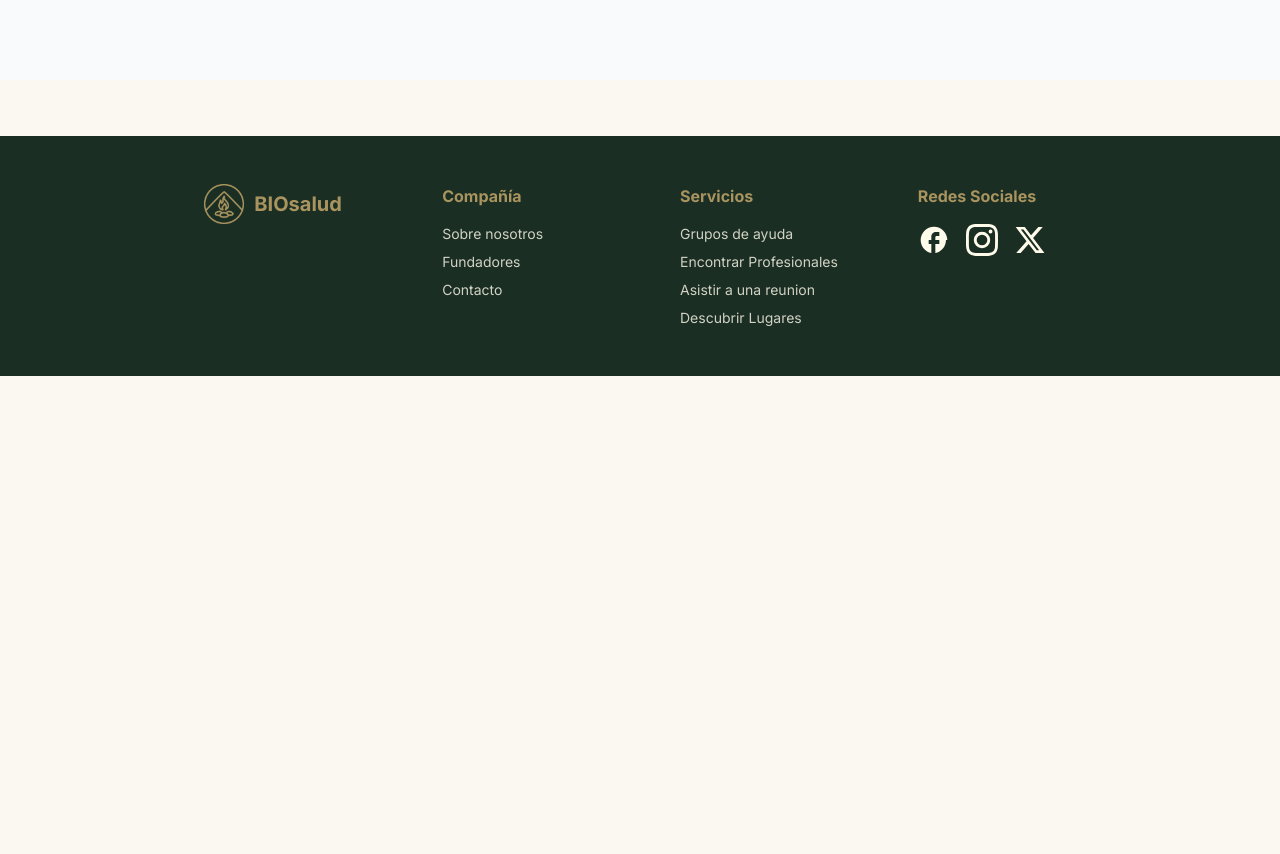
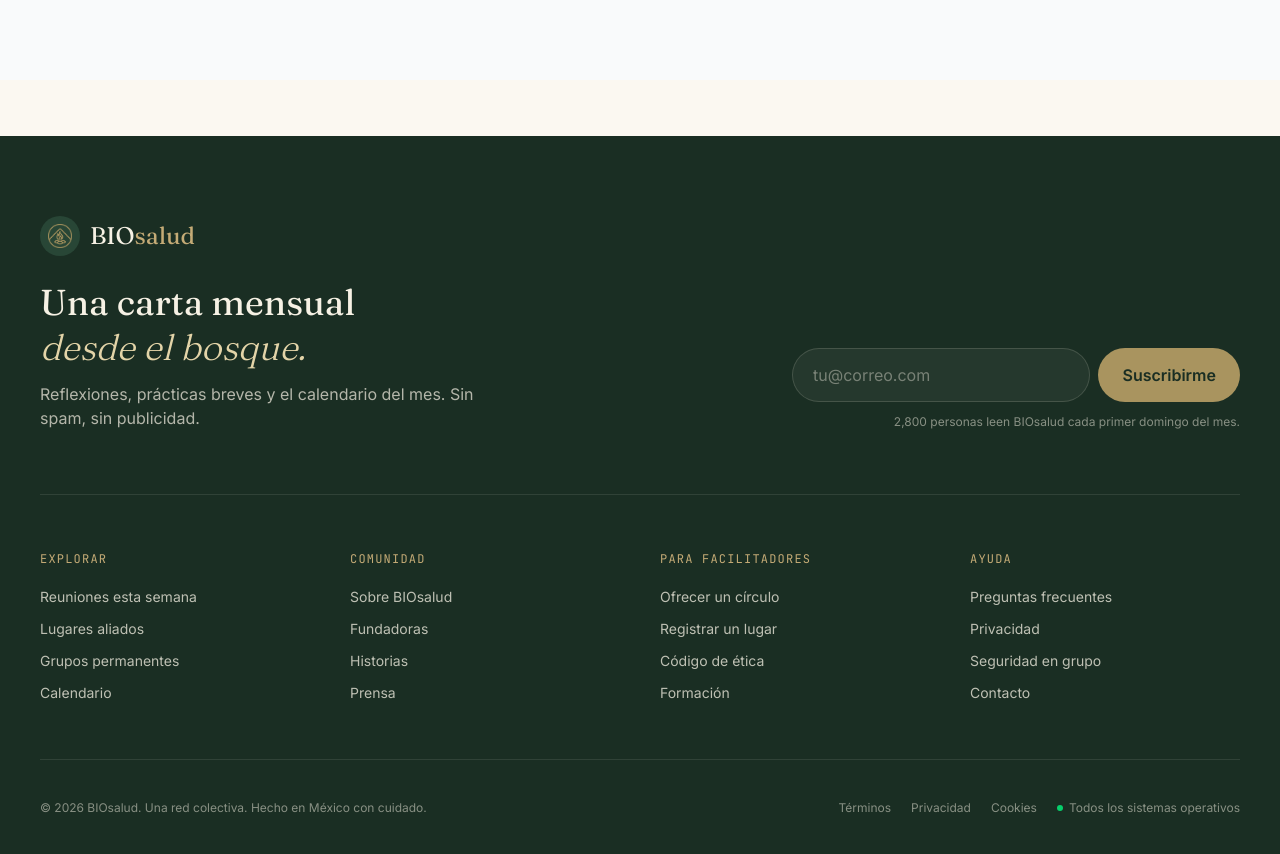
Before and after one commit to AndresLFDev/PW2026-WebProyect, a React (Vite) app: page /login in a window 1280 px wide. Shown: the part 720-1574 px from the top of the page. Before the commit the page ends 1096 px from the top, so only its background shows below. Built offline with nearby package versions, Linux system fonts and the light colour scheme; no server answers.

Commit message:
footerUpdate

```diff
--- a/src/components/layout/Footer.jsx
+++ b/src/components/layout/Footer.jsx
@@ -1,56 +1,88 @@
+import logoImg from '../../assets/LogoMonoColor.png'
+
+const cols = [
+  {
+    title: 'Explorar',
+    links: ['Reuniones esta semana', 'Lugares aliados', 'Grupos permanentes', 'Calendario'],
+  },
+  {
+    title: 'Comunidad',
+    links: ['Sobre BIOsalud', 'Fundadoras', 'Historias', 'Prensa'],
+  },
+  {
+    title: 'Para facilitadores',
+    links: ['Ofrecer un círculo', 'Registrar un lugar', 'Código de ética', 'Formación'],
+  },
+  {
+    title: 'Ayuda',
+    links: ['Preguntas frecuentes', 'Privacidad', 'Seguridad en grupo', 'Contacto'],
+  },
+]
+
 function Footer() {
   return (
-        <footer className="bg-[#1a2e23] flex items-center justify-center text-amber-50 py-12 px-10 mt-14">
-            <div className="max-w-7xl mx-auto grid grid-cols-1 md:grid-cols-4 gap-20">
-                <div className="flex flex-col gap-4">
-                    <div className="flex items-center gap-2.5 text-[#A9945F] font-bold text-xl">
-                        <img src="./src/assets/LogoMonoColor.png" alt="Logo" width="40" height="40">
-                        </img>
-                        <span>BIOsalud</span>
+    <footer className="bg-forest-900 text-cream-100 pt-20 pb-10 mt-14">
+      <div className="max-w-[1280px] mx-auto px-6 md:px-10">
+
+        {/* Newsletter */}
+        <div className="grid grid-cols-1 md:grid-cols-12 gap-10 pb-16 border-b border-cream-100/10">
+          <div className="md:col-span-6">
+            <div className="flex items-center gap-2.5 mb-6">
+              <div className="w-10 h-10 rounded-full bg-forest-700 flex items-center justify-center overflow-hidden">
+                <img src={logoImg} className="w-6 h-6 object-contain" alt="logo" />
+              </div>
+              <span className="font-display text-2xl">BIO<span className="text-gold-500">salud</span></span>
+            </div>
+            <h3 className="font-display text-3xl md:text-4xl leading-tight mb-3 max-w-md">
+              Una carta mensual<br />
+              <span className="italic font-light text-gold-300">desde el bosque.</span>
+            </h3>
+            <p className="text-cream-100/70 max-w-md">Reflexiones, prácticas breves y el calendario del mes. Sin spam, sin publicidad.</p>
+          </div>
+
+          <div className="md:col-span-6 md:self-end">
+            <form className="flex flex-col sm:flex-row gap-2 max-w-md md:ml-auto">
+              <input
+                type="email"
+                placeholder="tu@correo.com"
+                className="flex-1 bg-cream-100/5 border border-cream-100/15 rounded-full px-5 py-3.5 text-cream-100 placeholder-cream-100/40 outline-none focus:border-gold-500 transition-colors"
+              />
+              <button className="px-6 py-3.5 rounded-full font-semibold bg-gold-600 text-forest-900 hover:bg-gold-500 transition-colors whitespace-nowrap">
+                Suscribirme
+              </button>
+            </form>
+            <p className="text-xs text-cream-100/50 mt-3 md:text-right">2,800 personas leen BIOsalud cada primer domingo del mes.</p>
           </div>
         </div>
-                <div>
-                    <h3 className="text-[#A9945F] font-bold mb-4">Compañía</h3>
-                    <ul className="flex flex-col gap-2 text-sm opacity-80">
-                        <li><a href="#" className="hover:text-[#A9945F] transition-colors">Sobre nosotros</a></li>
-                        <li><a href="#" className="hover:text-[#A9945F] transition-colors">Fundadores</a></li>
-                        <li><a href="#" className="hover:text-[#A9945F] transition-colors">Contacto</a></li>
+
+        {/* Columnas */}
+        <div className="grid grid-cols-2 md:grid-cols-4 gap-10 py-14">
+          {cols.map(c => (
+            <div key={c.title}>
+              <h4 className="text-xs uppercase tracking-widest font-mono text-gold-500 mb-5">{c.title}</h4>
+              <ul className="flex flex-col gap-3 text-sm">
+                {c.links.map(l => (
+                  <li key={l}><a href="#" className="text-cream-100/75 hover:text-cream-100 transition-colors">{l}</a></li>
+                ))}
               </ul>
             </div>
-                <div>
-                    <h3 className="text-[#A9945F] font-bold mb-4">Servicios</h3>
-                    <ul className="flex flex-col gap-2 text-sm opacity-80">
-                        <li><a href="#" className="hover:text-[#A9945F] transition-colors">Grupos de ayuda</a></li>
-                        <li><a href="#" className="hover:text-[#A9945F] transition-colors">Encontrar Profesionales</a>
-                        </li>
-                        <li><a href="#" className="hover:text-[#A9945F] transition-colors">Asistir a una reunion</a>
-                        </li>
-                        <li><a href="#" className="hover:text-[#A9945F] transition-colors">Descubrir Lugares</a></li>
-                    </ul>
+          ))}
         </div>
-                <div>
-                    <h3 className="text-[#A9945F] font-bold mb-4">Redes Sociales</h3>
-                    <div className="flex gap-4">
-                        <a href="#" className="hover:scale-110 transition-transform">
-                            <svg className="w-8 h-8 fill-current" viewBox="0 0 24 24">
-                                <path
-                                    d="M22 12c0-5.52-4.48-10-10-10S2 6.48 2 12c0 4.84 3.44 8.87 8 9.8V15H8v-3h2V9.5C10 7.57 11.57 6 13.5 6H16v3h-2c-.55 0-1 .45-1 1v2h3v3h-3v6.8c4.56-.93 8-4.96 8-9.8z" />
-                            </svg>
-                        </a>
-                        <a href="#" className="hover:scale-110 transition-transform">
-                            <svg className="w-8 h-8 fill-current" viewBox="0 0 24 24">
-                                <path
-                                    d="M12 2.163c3.204 0 3.584.012 4.85.07 1.366.062 2.633.332 3.608 1.308.975.975 1.245 2.242 1.308 3.608.058 1.266.07 1.646.07 4.85s-.012 3.584-.07 4.85c-.063 1.366-.333 2.633-1.308 3.608-.975.975-2.242 1.245-3.608 1.308-1.266.058-1.646.07-4.85.07s-3.584-.012-4.85-.07c-1.366-.063-2.633-.333-3.608-1.308-.975-.975-1.245-2.242-1.308-3.608-.058-1.266-.07-1.646-.07-4.85s.012-3.584.07-4.85c.062-1.366.332-2.633 1.308-3.608.975-.975 2.242-1.245 3.608-1.308 1.266-.058 1.646-.07 4.85-.07zM12 0C8.741 0 8.333.014 7.053.072 2.695.272.273 2.69.073 7.052.014 8.333 0 8.741 0 12c0 3.259.014 3.668.072 4.948.2 4.358 2.618 6.78 6.98 6.98 1.281.058 1.689.072 4.948.072 3.259 0 3.668-.014 4.948-.072 4.354-.2 6.782-2.618 6.979-6.98.059-1.28.073-1.689.073-4.948 0-3.259-.014-3.668-.072-4.948-.197-4.354-2.617-6.78-6.979-6.98C15.668.014 15.259 0 12 0zm0 5.838a6.162 6.162 0 100 12.324 6.162 6.162 0 000-12.324zM12 16a4 4 0 110-8 4 4 0 010 8zm6.406-11.845a1.44 1.44 0 100 2.881 1.44 1.44 0 000-2.881z" />
-                            </svg>
-                        </a>
-                        <a href="#" className="hover:scale-110 transition-transform">
-                            <svg className="w-8 h-8 fill-current" viewBox="0 0 24 24">
-                                <path
-                                    d="M18.244 2.25h3.308l-7.227 8.26 8.502 11.24H16.17l-5.214-6.817L4.99 21.75H1.68l7.73-8.835L1.254 2.25H8.08l4.713 6.231zm-1.161 17.52h1.833L7.084 4.126H5.117z" />
-                            </svg>
-                        </a>
+
+        {/* Bottom */}
+        <div className="pt-10 border-t border-cream-100/10 flex flex-col md:flex-row items-start md:items-center justify-between gap-6 text-xs text-cream-100/50">
+          <div>© 2026 BIOsalud. Una red colectiva. Hecho en México con cuidado.</div>
+          <div className="flex items-center gap-5">
+            <a href="#" className="hover:text-cream-100 transition-colors">Términos</a>
+            <a href="#" className="hover:text-cream-100 transition-colors">Privacidad</a>
+            <a href="#" className="hover:text-cream-100 transition-colors">Cookies</a>
+            <span className="flex items-center gap-1.5">
+              <span className="w-1.5 h-1.5 rounded-full bg-green-400 animate-pulse" />
+              Todos los sistemas operativos
+            </span>
           </div>
         </div>
+
       </div>
     </footer>
   )
--- a/src/components/sections/Description.jsx
+++ b/src/components/sections/Description.jsx
@@ -1,13 +1,13 @@
 function Description() {
   return (
     <section id="nosotros" className="flex flex-col px-10 py-20 md:p-0 md:flex-row ">
-            <div className="bg-[#1e382a] flex items-center justify-center md:min-h-screen md:w-1/3">
+            <div className="bg-forest-800 flex items-center justify-center md:min-h-screen md:w-1/3">
                 <img src="./src/assets/LogoMonoColor.png" alt="Logo de la pagina" width="100px" height="100px"
                     className="hidden md:block">
                 </img>
             </div>
             <div className="flex flex-col items-center justify-center w-full md:w-2/3 md:bg-[#A9945F]">
-                <h1 className="text-center text-2xl font-bold xl:max-w-1/3 md:max-w-1/2 md:text-amber-50 text-4xl">
+                <h1 className="text-center text-2xl font-bold xl:max-w-1/3 md:max-w-1/2 md:text-amber-50">
                     Encuentra La Compañía Y Conexión Natural Para Sanar
                 </h1>
                 <p className="text-center mt-3.5 md:max-w-1/2 xl:max-w-1/3 md:text-amber-50 text-xl">
--- a/src/components/sections/Hero.jsx
+++ b/src/components/sections/Hero.jsx
@@ -14,8 +14,8 @@ function Hero() {
         <p className="text-lg md:text-2xl text-amber-50/90 drop-shadow-lg">
           Conecta con la naturaleza y contigo mismo
         </p>
-        <button className="bg-[#A9945F] text-[#1e382a] w-fit px-6 py-3 mt-4 rounded-full font-semibold
-                        hover:bg-[#1e382a] hover:text-[#A9945F] hover:scale-105
+        <button className="bg-[#A9945F] text-forest-800 w-fit px-6 py-3 mt-4 rounded-full font-semibold
+                        hover:bg-forest-800 hover:text-[#A9945F] hover:scale-105
                         transition-all duration-300 shadow-lg">
           Conócenos
         </button>
--- a/src/pages/Register.jsx
+++ b/src/pages/Register.jsx
@@ -115,7 +115,7 @@ function Register() {
           <button
             type="submit"
             disabled={loading}
-            className="bg-[#284636] text-white py-2 rounded-md hover:bg-[#A9945F] transition-colors font-medium disabled:opacity-60 disabled:cursor-not-allowed"
+            className="bg-forest-700 text-white py-2 rounded-md hover:bg-[#A9945F] transition-colors font-medium disabled:opacity-60 disabled:cursor-not-allowed"
           >
             {loading ? 'Creando cuenta...' : 'Registrarse'}
           </button>
@@ -123,7 +123,7 @@ function Register() {
 
         <p className="text-center text-sm mt-4 text-gray-500">
           ¿Ya tienes una cuenta?{' '}
-          <Link to="/login" className="text-[#284636] hover:underline font-medium">
+          <Link to="/login" className="text-forest-700 hover:underline font-medium">
             Inicia sesión
           </Link>
         </p>
```
Also changed, not shown: src/components/layout/Navbar.jsx (+7 -7 lines), src/pages/Login.jsx (+4 -4 lines), src/pages/Profile.jsx (+10 -25 lines). Lines whose indentation alone changed are shown as unchanged.
